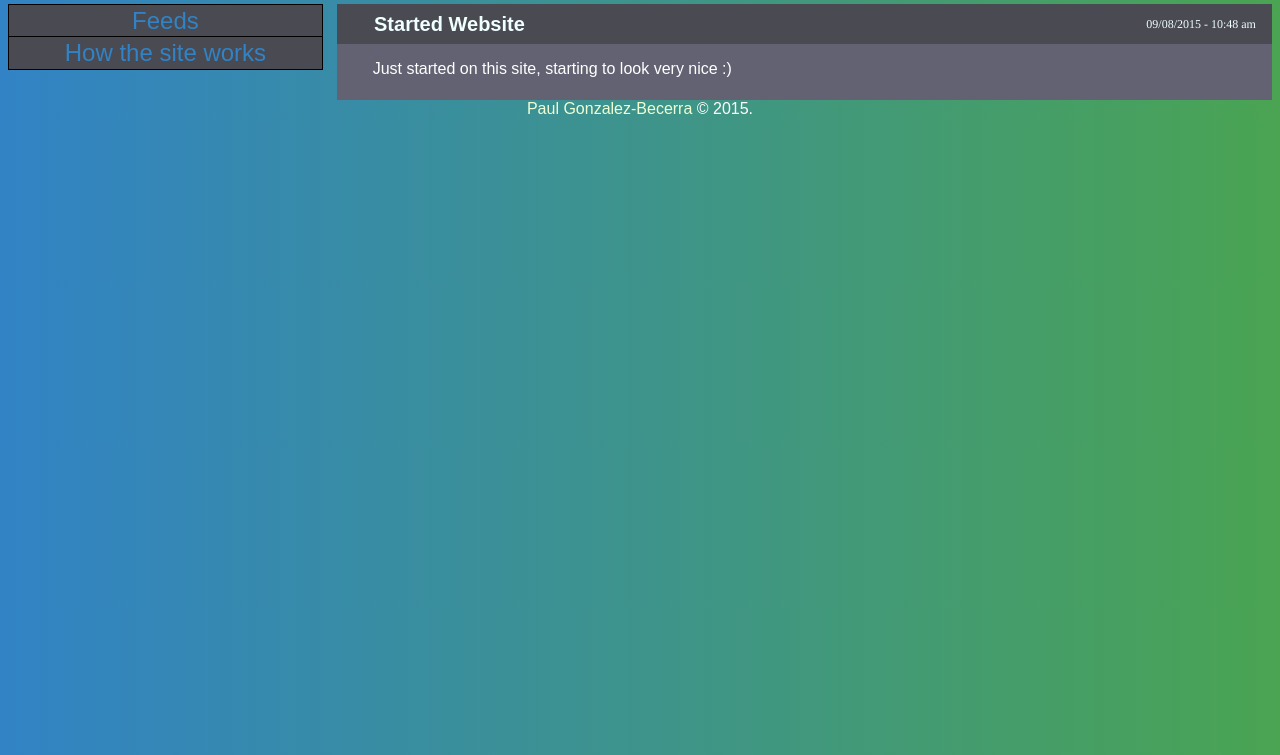
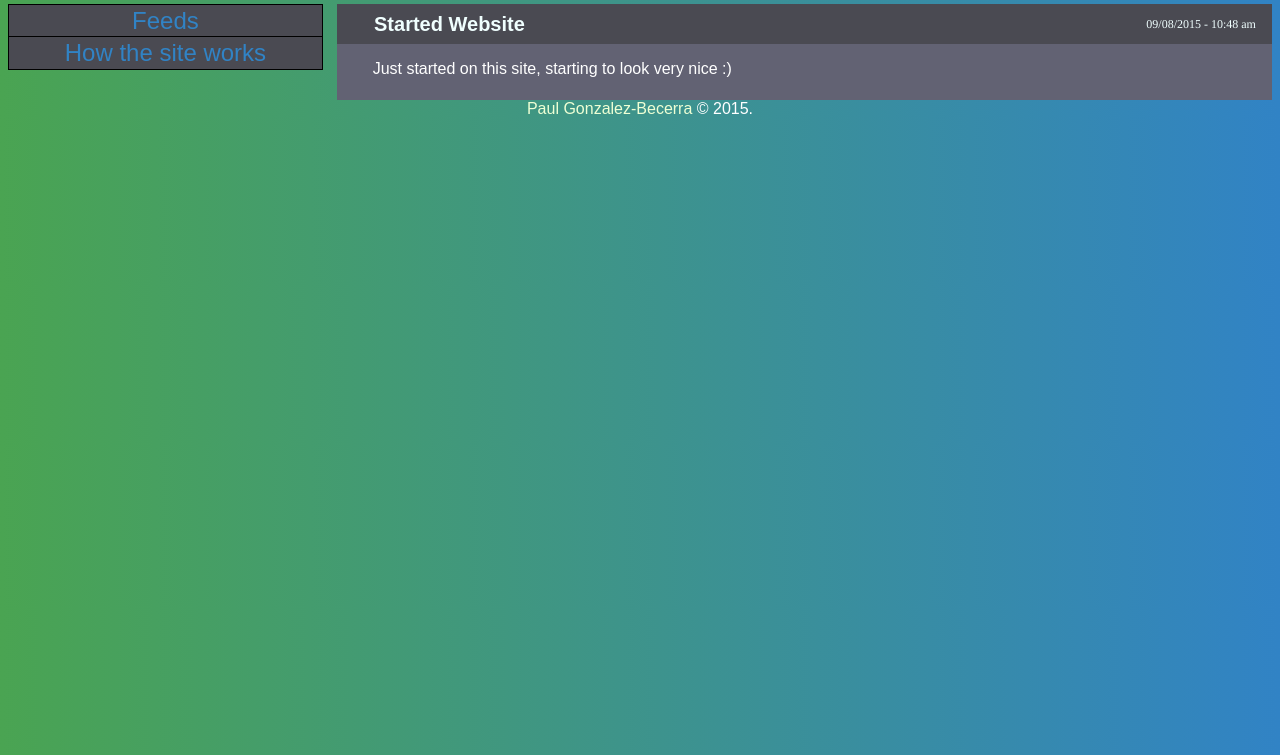
Before and after one commit to pgonzbecer/pgonzbecer.github.io, a plain HTML site: page experiments/LearnToCode/index.html in a window 1280 px wide. Shown: the part 45-800 px from the top of the page. Drawn offline with Linux system fonts and the light colour scheme.

Commit message:
Update main.css

```diff
--- a/experiments/LearnToCode/css/main.css
+++ b/experiments/LearnToCode/css/main.css
@@ -4,10 +4,10 @@ body
 {
 	margin:	0px;
 	padding:	0px;
-	background:	-webkit-linear-gradient(right, #4aa452, #3183c5);
-	background:	-o-linear-gradient(right, #4aa452, #3183c5);
-	background:	-moz-linear-gradient(right, #4aa452, #3183c5);
-	background:	linear-gradient(right, #4aa452, #3183c5);
+	background:	-webkit-linear-gradient(left, #4aa452, #3183c5);
+	background:	-o-linear-gradient(left, #4aa452, #3183c5);
+	background:	-moz-linear-gradient(left, #4aa452, #3183c5);
+	background:	linear-gradient(left, #4aa452, #3183c5);
 	min-width:	750px;
 	font-family:	arial;
 	color:	white;
```
